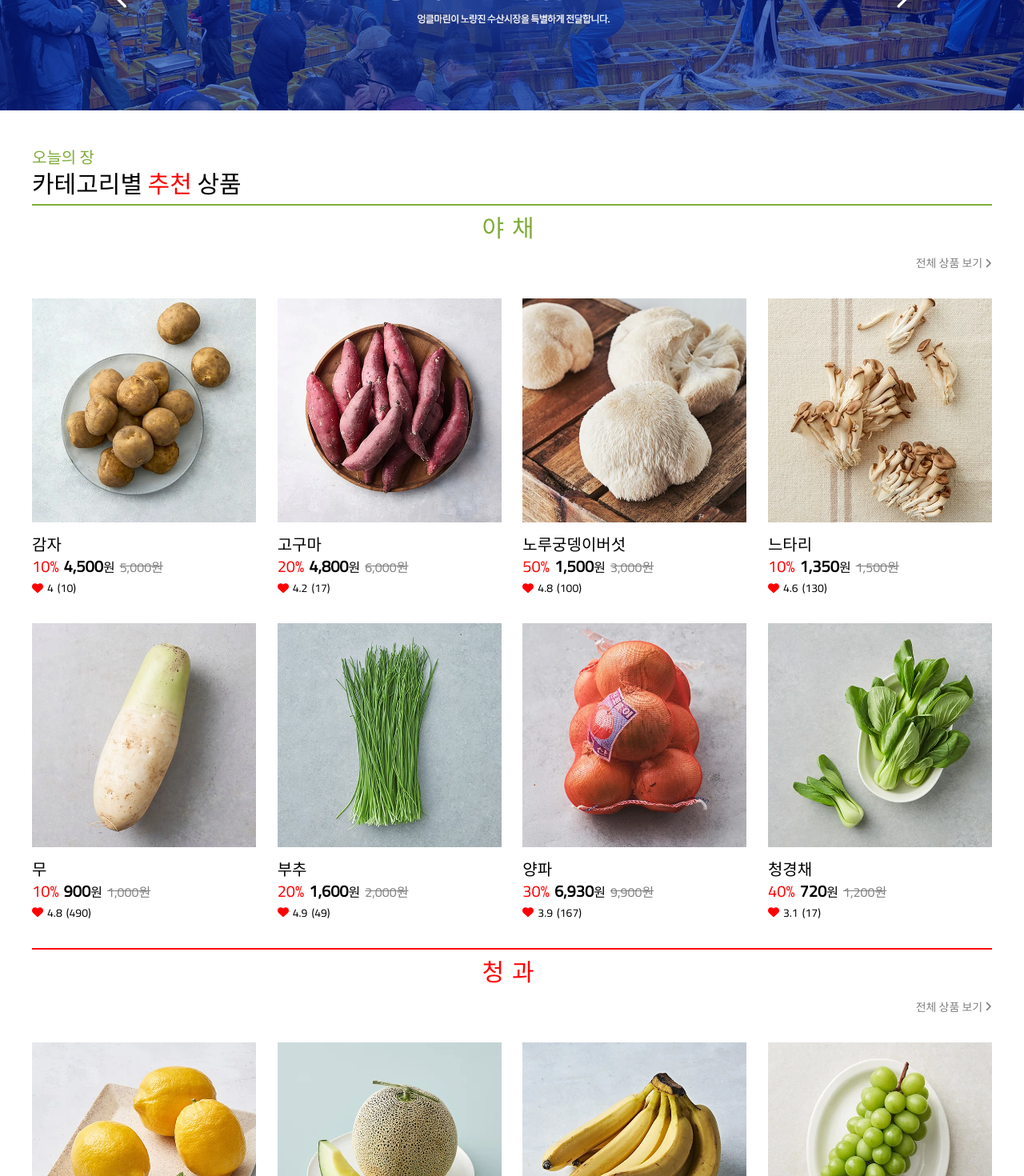
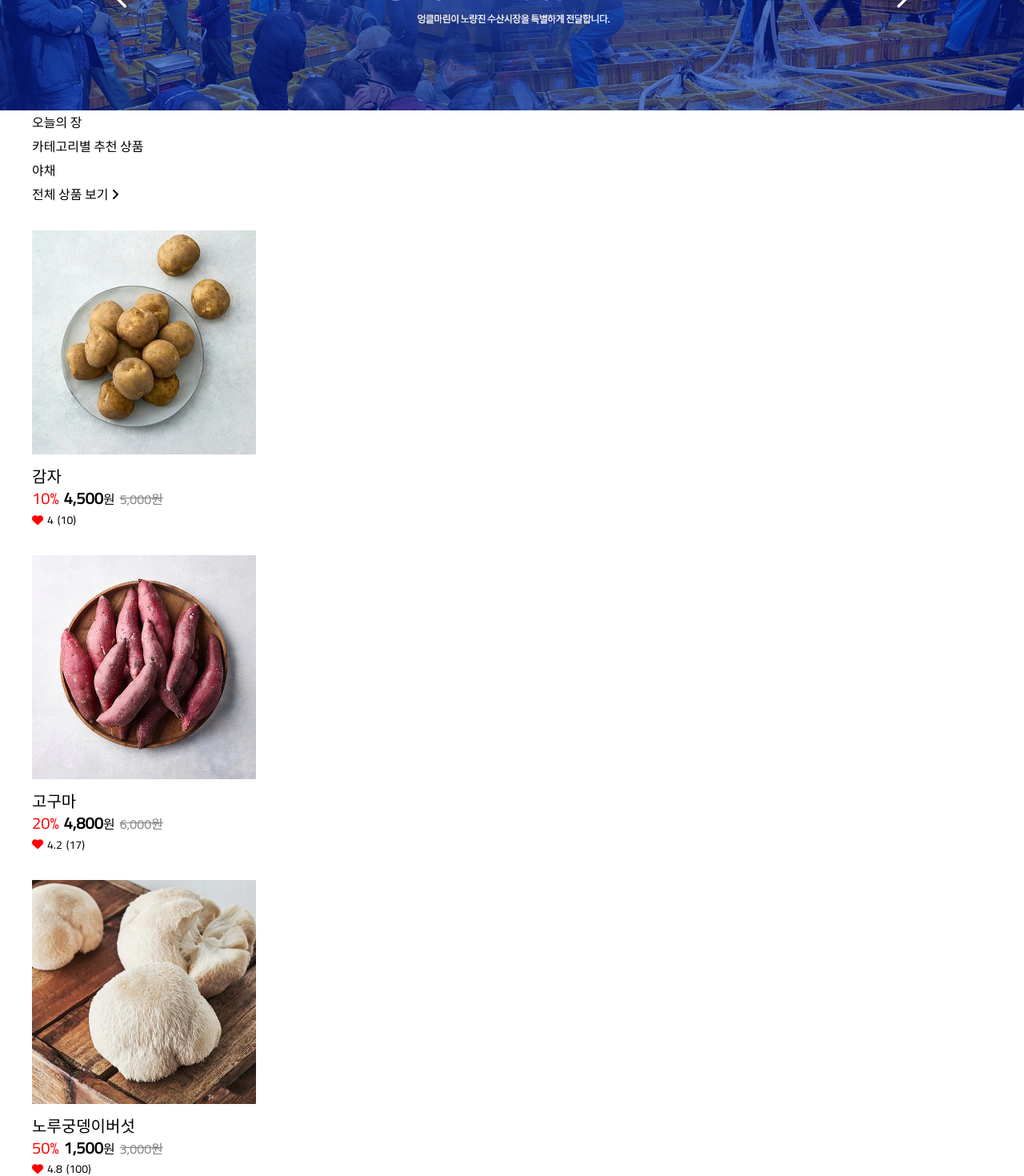
Before and after one commit to ryurbsgks/sourcing, a React (Create React App) app in the folder client/: page / in a window 1280 px wide. Shown: the part 340-1810 px from the top of the page at 80% size. Built offline with nearby package versions, Linux system fonts and the light colour scheme; a small style sheet from the web is missing.

Commit message:
Style: main CSS 업데이트
* main CSS 업데이트

```diff
--- a/client/src/components/main/main.css
+++ b/client/src/components/main/main.css
@@ -97,71 +97,70 @@
   margin-right: 5px;
 }
 
-/* ---------- ProductGroup ---------- */
+/* ---------- GoodsGroup ---------- */
 
-.product-group {
+.goods-group {
   margin-bottom: 30px;
 }
 
-.product-group__title {
+.goods-group__title--color-green {
   text-align: center;
+  color: #7fad39;
+  border-top: #7fad39 2px solid;
   letter-spacing: 10px;
   font-size: 30px;
   margin-top: 10px;
 }
 
-.product-group__title--color-green {
-  color: #7fad39;
-  border-top: #7fad39 2px solid;
+.goods-group__title--color-red {
+  text-align: center;
+  color: red;
+  border-top: red 2px solid;
+  letter-spacing: 10px;
+  font-size: 30px;
+  margin-top: 10px;
 }
 
-.product-group__title--color-red {
-  color: red;
-  border-top: red 2px solid;
+.goods-group__title--color-blue {
+  text-align: center;
+  color: blue;
+  border-top: blue 2px solid;
+  letter-spacing: 10px;
+  font-size: 30px;
+  margin-top: 10px;
 }
 
-.product-group__title--color-blue {
-  color: blue;
-  border-top: blue 2px solid;
-}
-
-.product-group__product-more {
+.goods-group__goods-more {
   text-align: end;
 }
 
-.product-group__product-more > a {
+.goods-group__goods-more > a {
   color: gray;
   font-size: 14px;
 }
 
-.product-group__product-more svg {
+.goods-group__goods-more svg {
   font-size: 14px;
 }
 
-.product-group__product-list {
-  display: flex;
-  flex-wrap: wrap;
-  justify-content: space-between;
-}
+/* ---------- GoodsRecommend ---------- */
 
-/* ---------- ProductRecommend ---------- */
-
-.product-recommend {
+.goods-recommend {
   margin-top: 40px;
 }
 
-.product-recommend__subtitle {
+.goods-recommend__subtitle {
   color: #7fad39;
   font-size: 20px;
 }
 
-.product-recommend__title {
+.goods-recommend__title {
   font-size: 30px;
   line-height: 100%;
   margin-bottom: 10px;
 }
 
-.product-recommend__title > span{
+.goods-recommend__title > span{
   color: red;
   font-size: 30px;
 }
```
